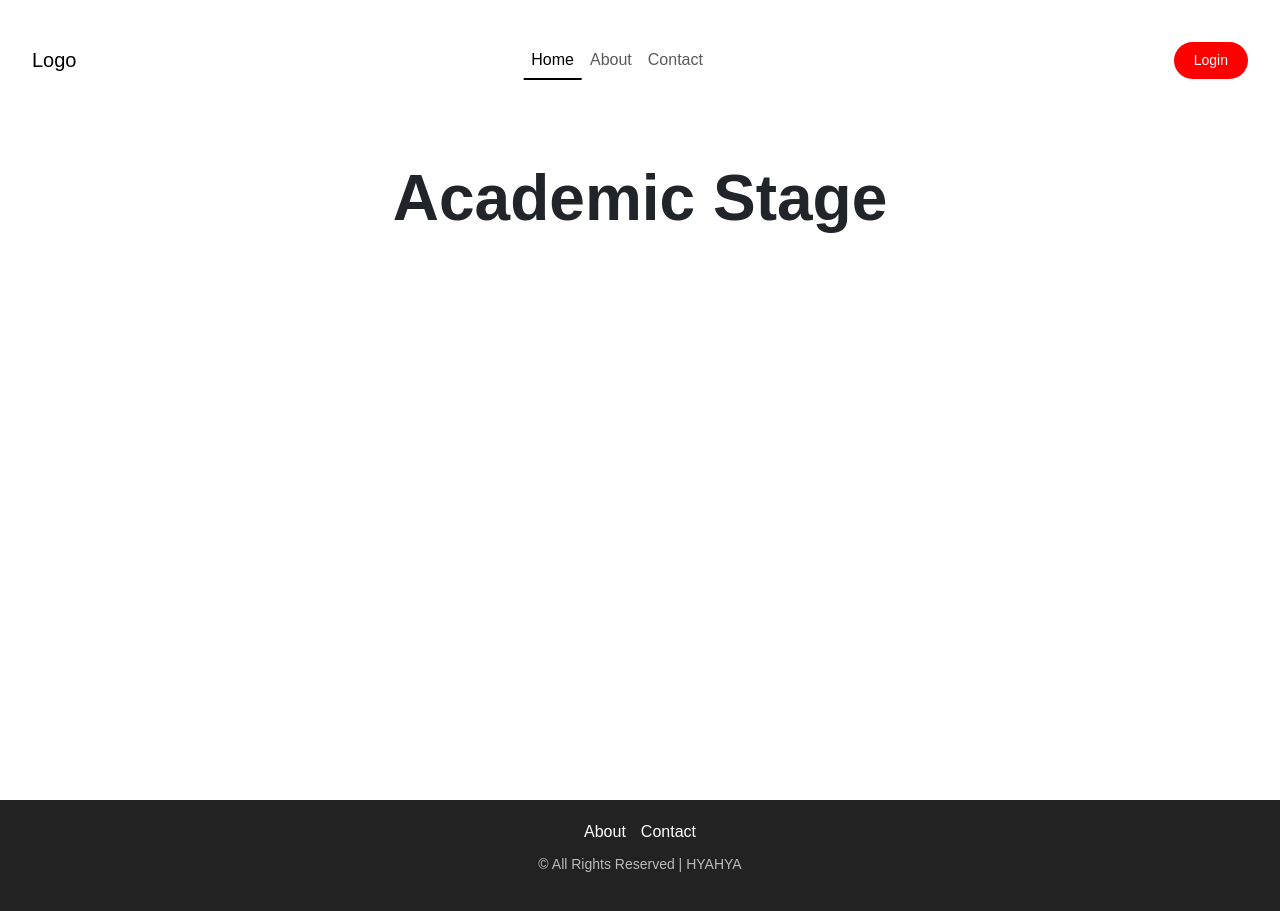
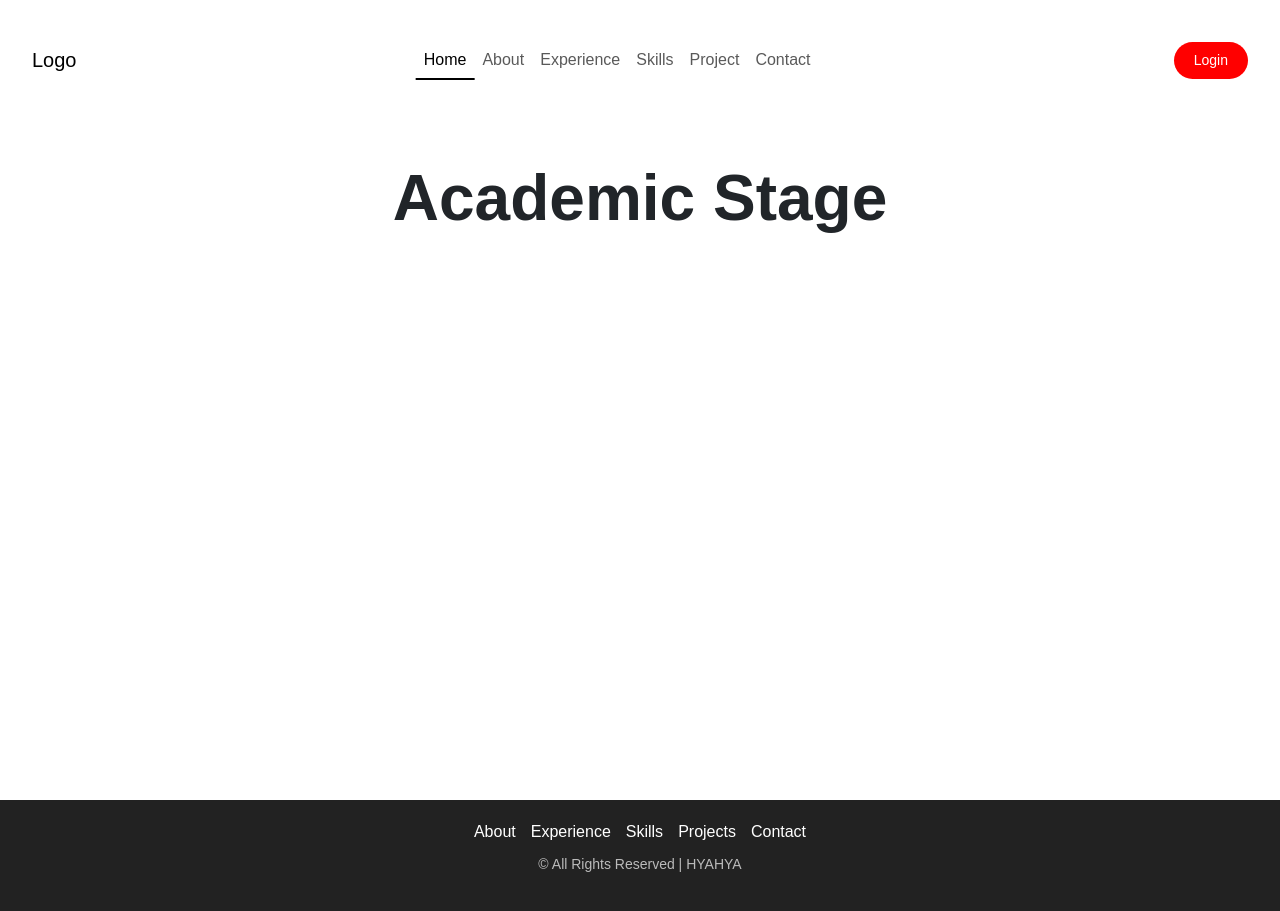
Before and after one commit to ottoxan/e-books, a PHP site: page / in a window 1280 px wide. Run offline with PHP 8.4, Linux system fonts and the light colour scheme; data that the repository does not hold is empty.

Commit message:
footer fiks

```diff
--- a/css/style.css
+++ b/css/style.css
@@ -224,5 +224,4 @@ footer .copyright {
     background: url() no-repeat;
     background-size: cover;
     width: 100%;
-    height: 100vh;
 }
--- a/index.php
+++ b/index.php
@@ -32,15 +32,12 @@ $resultStages = $mysqli->query($sqlStages);
 
                     <div class="offcanvas-body">
                         <ul class="navbar-nav justify-content-center flex-grow-1 pe-3">
-                        <li class="nav-item">
-                            <a class="nav-link active" aria-current="page" href="#">Home</a>
-                        </li>
-                        <li class="nav-item">
-                            <a class="nav-link" href="About">About</a>
-                        </li>
-                        <li class="nav-item">
-                            <a class="nav-link" href="#">Contact</a>
-                        </li>
+                            <li class="nav-item"><a class="nav-link active" href="#">Home</a></li>
+                            <li class="nav-item"><a class="nav-link" href="#about">About</a></li>
+                            <li class="nav-item"><a class="nav-link" href="#experience">Experience</a></li>
+                            <li class="nav-item"><a class="nav-link" href="#skills">Skills</a></li>
+                            <li class="nav-item"><a class="nav-link" href="#projects">Project</a></li>
+                            <li class="nav-item"><a class="nav-link" href="#contact">Contact</a></li>
                         </ul>
                     </div>
                 </div>
@@ -50,23 +47,17 @@ $resultStages = $mysqli->query($sqlStages);
                 </button>
             </div>
         </nav>
-    <!--End-->
+        <!-- End Navbar -->
 
-    <!--Section-->
+        <!-- Section -->
+        <main class="content">
             <section class="hero-section">
                 <h2 class="section-title">Academic Stage</h2>
-
                 <div class="projects-grid">
                     <?php while ($row = $resultStages->fetch_assoc()): ?>
                         <div class="project-card">
                             <img src="#" alt="">
-                    <h3>
-                        <?php echo htmlspecialchars($row["academic_stage"]); ?>
-                    </h3>
-                    <p>
-                        <?php echo htmlspecialchars($row["academic_stage"]); ?>
-                        Lorem ipsum dolor sit amet consectetur adipisicing elit. Laboriosam, fugit dolor. Veniam numquam minus quibusdam minima. Inventore dignissimos voluptatem in, alias molestias possimus culpa iure eum perspiciatis perferendis assumenda consequatur.
-                    </p>
+                            <h3><?php echo htmlspecialchars($row["academic_stage"]); ?></h3>
                             <div class="btn-grup">
                                 <div class="btn">Button</div>
                                 <div class="btn">Button</div>
@@ -75,20 +66,22 @@ $resultStages = $mysqli->query($sqlStages);
                     <?php endwhile; ?>
                 </div>
             </section>
-    <!--End-->
+        </main>
+        <!-- End Section -->
 
+        <!-- Footer -->
         <footer>
             <ul>
-            <li>
-                <a href="#about">About</a>
-            </li>
-            <li>
-                <a href="#contact">Contact</a>
-            </li>
+                <li><a href="#about">About</a></li>
+                <li><a href="#experience">Experience</a></li>
+                <li><a href="#skills">Skills</a></li>
+                <li><a href="#projects">Projects</a></li>
+                <li><a href="#contact">Contact</a></li>
             </ul>
             <p class="copyright">&copy; All Rights Reserved | HYAHYA</p>
         </footer>
 
+    </div> <!-- Tutup wrapper -->
 
-    <script src="https://cdn.jsdelivr.net/npm/bootstrap@5.3.5/dist/js/bootstrap.bundle.min.js" integrity="sha384-k6d4wzSIapyDyv1kpU366/PK5hCdSbCRGRCMv+eplOQJWyd1fbcAu9OCUj5zNLiq" crossorigin="anonymous"></script>
+    <script src="https://cdn.jsdelivr.net/npm/bootstrap@5.3.5/dist/js/bootstrap.bundle.min.js"></script>
 </body>
```
Lines whose indentation alone changed are shown as unchanged.
